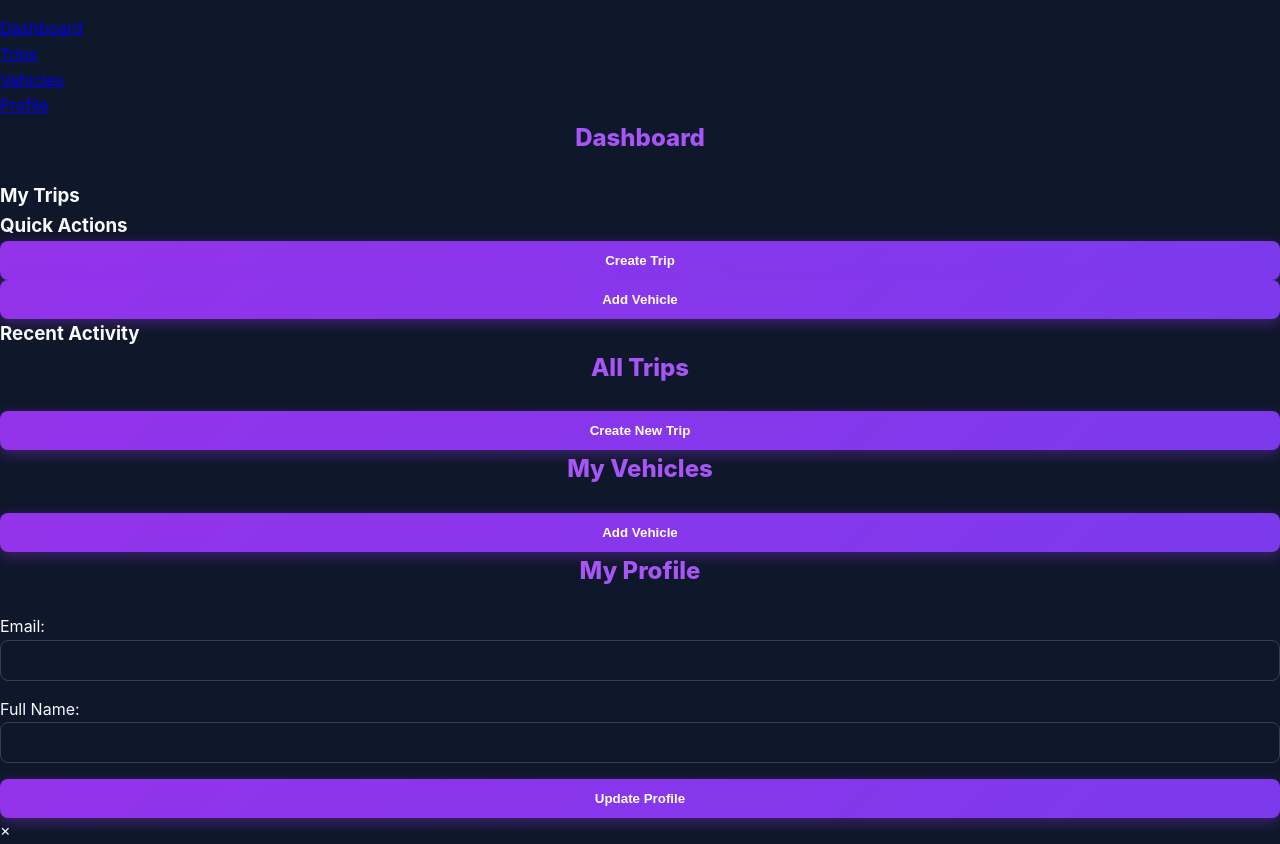
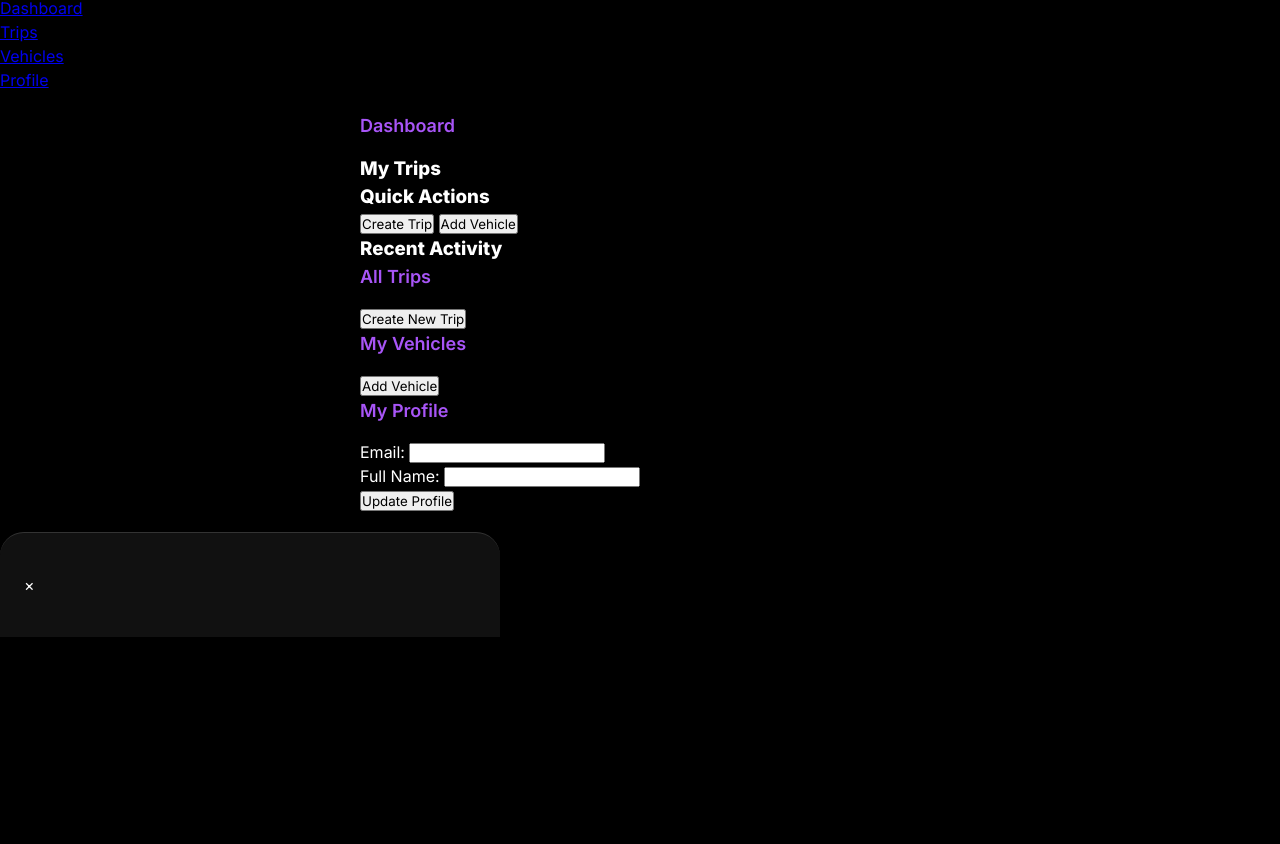
Before and after one commit to hsgrewal1/RideSplit, a website: page client/index.html in a window 1280 px wide. Shown: the part 46-890 px from the top of the page. After the commit the page ends 800 px from the top, so only its background shows below. Drawn offline with Linux system fonts and the light colour scheme; no server answers.

Commit message:
Update styles.css

```diff
--- a/client/styles.css
+++ b/client/styles.css
@@ -1,86 +1,87 @@
-/* Base styles */
+/* --- Global Reset & Modern Font --- */
+@import url('https://fonts.googleapis.com/css2?family=Inter:wght@300;400;600;800&display=swap');
+
 * {
     margin: 0;
     padding: 0;
     box-sizing: border-box;
+    font-family: 'Inter', -apple-system, BlinkMacSystemFont, sans-serif;
 }
 
 body {
-    font-family: 'Inter', -apple-system, sans-serif;
-    line-height: 1.6;
-    color: #f8fafc;
-    background-color: #0f172a; /* Deep Matte Black/Navy */
-    display: flex;
-    flex-direction: column;
-    min-height: 100vh;
+    background-color: #000000; /* Pure black like Uber */
+    color: #FFFFFF;
+    line-height: 1.5;
+    -webkit-font-smoothing: antialiased;
 }
 
-/* Glassmorphism Container */
-.container {
-    max-width: 450px;
-    margin: 2rem auto;
-    padding: 2rem;
-    background: rgba(30, 41, 59, 0.7);
-    backdrop-filter: blur(10px);
-    border-radius: 16px;
-    border: 1px solid rgba(147, 51, 234, 0.3); /* Subtle Purple Border */
-    box-shadow: 0 10px 25px -5px rgba(0, 0, 0, 0.3);
+/* --- Layout Containers --- */
+.app-header {
+    padding: 24px;
+    border-bottom: 1px solid #222;
+    display: flex;
+    justify-content: space-between;
+    align-items: center;
 }
 
-/* Typography */
-h1, h2 {
-    color: #a855f7; /* Vibrant Purple */
-    margin-bottom: 1.5rem;
-    font-weight: 800;
-    text-align: center;
+.main-content {
+    padding: 20px;
+    max-width: 600px;
+    margin: 0 auto;
 }
 
-/* Uber/Lyft Style Cards */
-.ride-card {
-    background: #1e293b;
-    margin-bottom: 1rem;
-    padding: 1.25rem;
-    border-radius: 12px;
-    border-left: 4px solid #9333ea;
-    transition: transform 0.2s ease;
+/* --- Elegant Typography --- */
+h1 {
+    font-size: 28px;
+    font-weight: 800;
+    letter-spacing: -0.02em;
+    color: #FFFFFF;
 }
 
-.ride-card:hover {
-    transform: translateY(-2px);
-    background: #334155;
+h2 {
+    font-size: 18px;
+    font-weight: 600;
+    margin-bottom: 16px;
+    color: #A855F7; /* Subtle Purple */
 }
 
-/* Purple Buttons */
-button {
+/* --- The Modal (Pop-out Menu) --- */
+.modal-overlay {
+    position: fixed;
+    top: 0;
+    left: 0;
     width: 100%;
-    padding: 12px;
-    background: linear-gradient(135deg, #9333ea 0%, #7c3aed 100%);
-    color: white;
-    border: none;
-    border-radius: 8px;
-    font-weight: 600;
-    cursor: pointer;
-    transition: all 0.3s ease;
-    box-shadow: 0 4px 14px 0 rgba(147, 51, 234, 0.39);
+    height: 100%;
+    background: rgba(0, 0, 0, 0.9);
+    display: none; /* Hidden by default */
+    justify-content: center;
+    align-items: flex-end; /* Pops up from bottom like mobile apps */
+    z-index: 1000;
 }
 
-button:hover {
-    box-shadow: 0 6px 20px rgba(147, 51, 234, 0.5);
-    transform: translateY(-1px);
+.modal-content {
+    background: #111111;
+    width: 100%;
+    max-width: 500px;
+    padding: 40px 24px;
+    border-radius: 24px 24px 0 0;
+    border-top: 1px solid #333;
+    animation: slideUp 0.3s ease-out;
 }
 
-/* Dark Inputs */
-input {
-    width: 100%;
-    padding: 12px;
-    margin-bottom: 1rem;
-    background: #0f172a;
-    border: 1px solid #334155;
-    border-radius: 8px;
-    color: white;
+@keyframes slideUp {
+    from { transform: translateY(100%); }
+    to { transform: translateY(0); }
 }
 
-input:focus {
-    outline: none;
-    border-color: #a855f7;
-}
+/* --- Ride Cards --- */
+.ride-item {
+    background: #111111;
+    padding: 20px;
+    margin-bottom: 12px;
+    border-radius: 12px;
+    display: flex;
+    justify-content: space-between;
+    align-items: center;
+    border: 1px solid #222;
+    transition:
```
